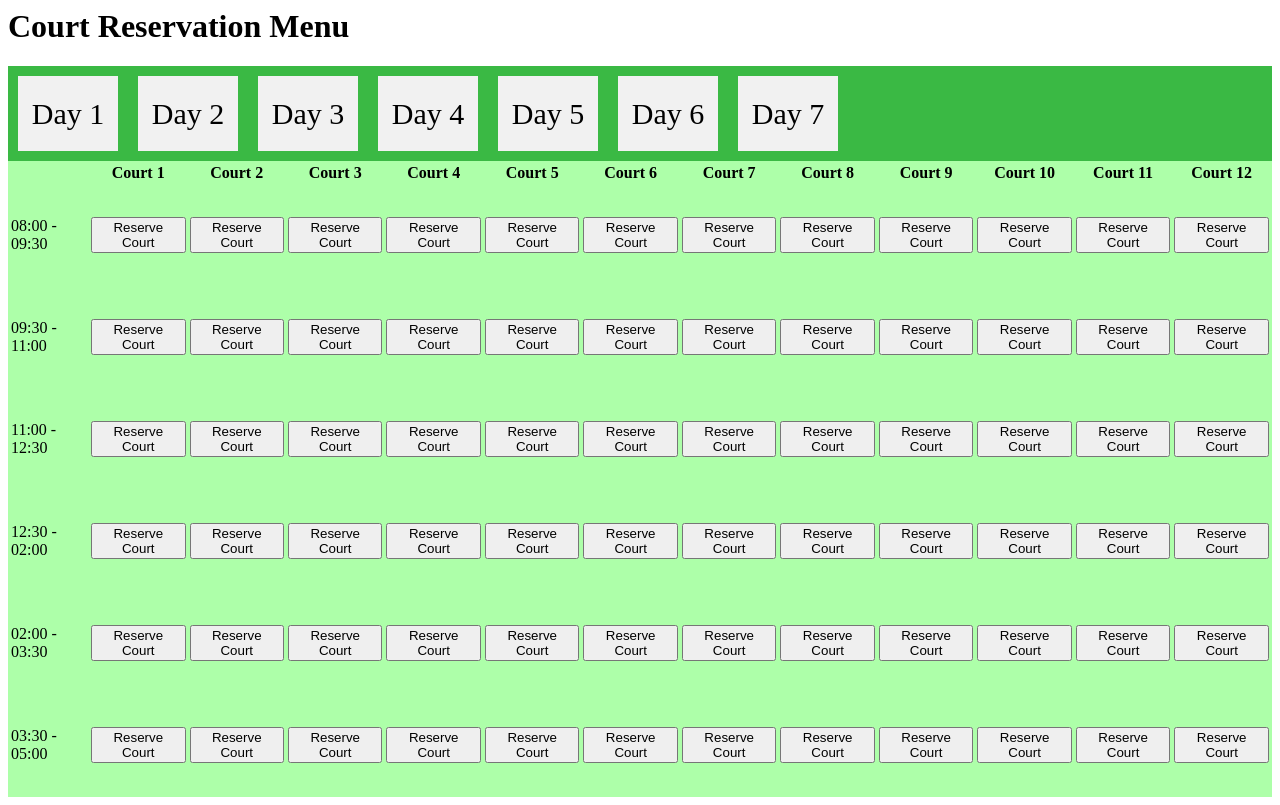
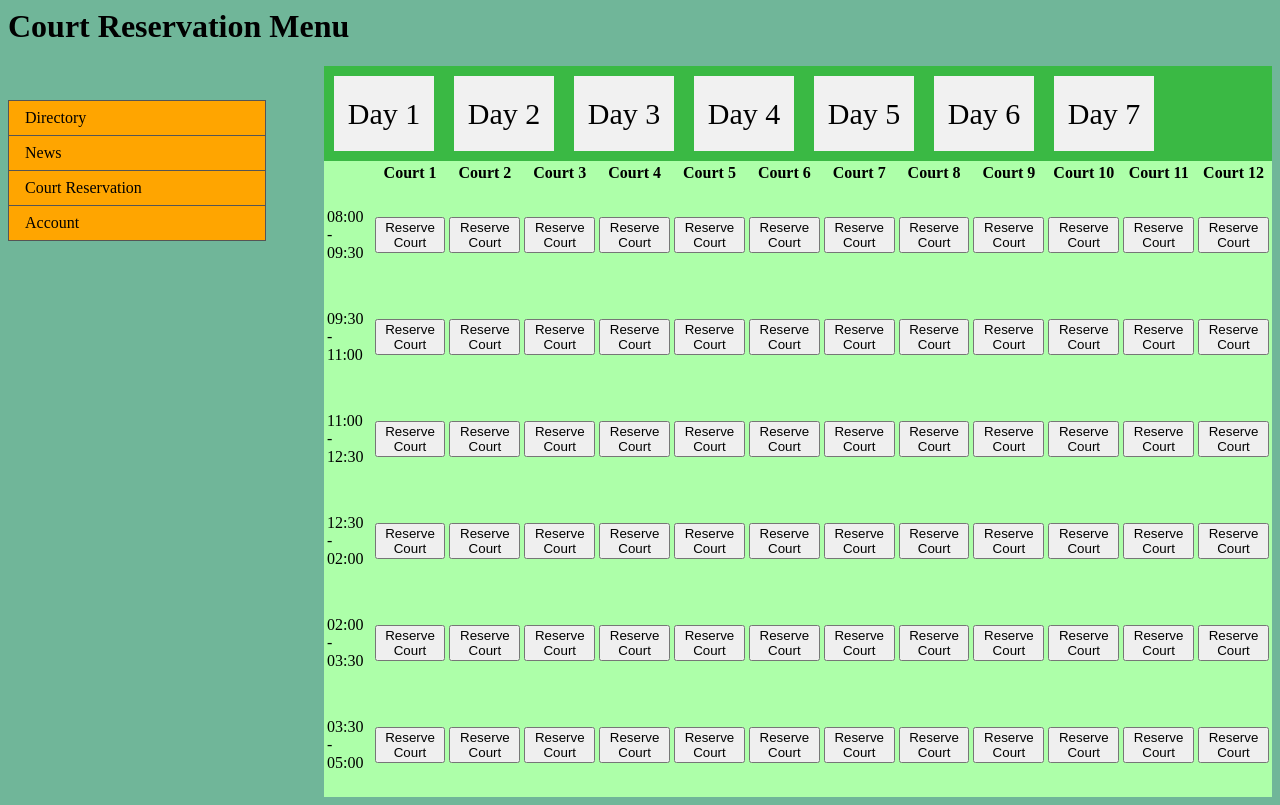
Before and after one commit to avasdowney/wigeon_tennis_club, a Django app: page /courts/ in a window 1280 px wide. Run offline with Django 4.2, Linux system fonts and the light colour scheme.

Commit message:
added nav bar to courts and color scheme

```diff
--- a/courts/static/courts/menu.css
+++ b/courts/static/courts/menu.css
@@ -1,3 +1,7 @@
+body {
+    background-color: #70B699ff;
+}
+
 .dateHeaders {
     display: flex;
     flex-wrap: nowrap;
@@ -23,3 +27,44 @@
     background-color: #f1f1f1;
     margin: 10px;
 }
+
+.main {
+    margin-left: 25%;
+}
+
+.nav {
+    width: 20%;
+    position: fixed;
+    top: 100px;
+}
+
+.navul {
+    list-style-type: none;
+    margin: 0;
+    padding: 0;
+    width: 100%;
+    background-color: orange;
+    border: 1px solid #555;
+  }
+
+  li a {
+    display: block;
+    color: #000;
+    padding: 8px 16px;
+    text-decoration: none;
+  }
+
+  li {
+    text-align: left;
+    border-bottom: 1px solid #555;
+  }
+
+  /* Change the link color on hover */
+  li a:hover {
+    background-color: #555;
+    color: white;
+  }
+
+  li:last-child {
+    border-bottom: none;
+  }
--- a/courts/templates/courts/menu.html
+++ b/courts/templates/courts/menu.html
@@ -3,6 +3,15 @@
 <link rel="stylesheet" type="text/css" href="{% static 'courts/menu.css' %}">
 
 <h1>Court Reservation Menu</h1>
+<div class="nav">
+   <ul class="navul">
+       <li><a href="/news/">Directory</a></li>
+       <li><a href="/news/">News</a></li>
+       <li><a href="/courts/">Court Reservation</a></li>
+       <li><a href="/news/">Account</a></li>
+     </ul>
+</div>
+<div class="main">
    <div class = "dateHeaders">
       <div>Day 1</div>
       <div>Day 2</div>
@@ -124,3 +133,4 @@
        </table>
 
    </div>
+</div>
```
Lines whose indentation alone changed are shown as unchanged.
